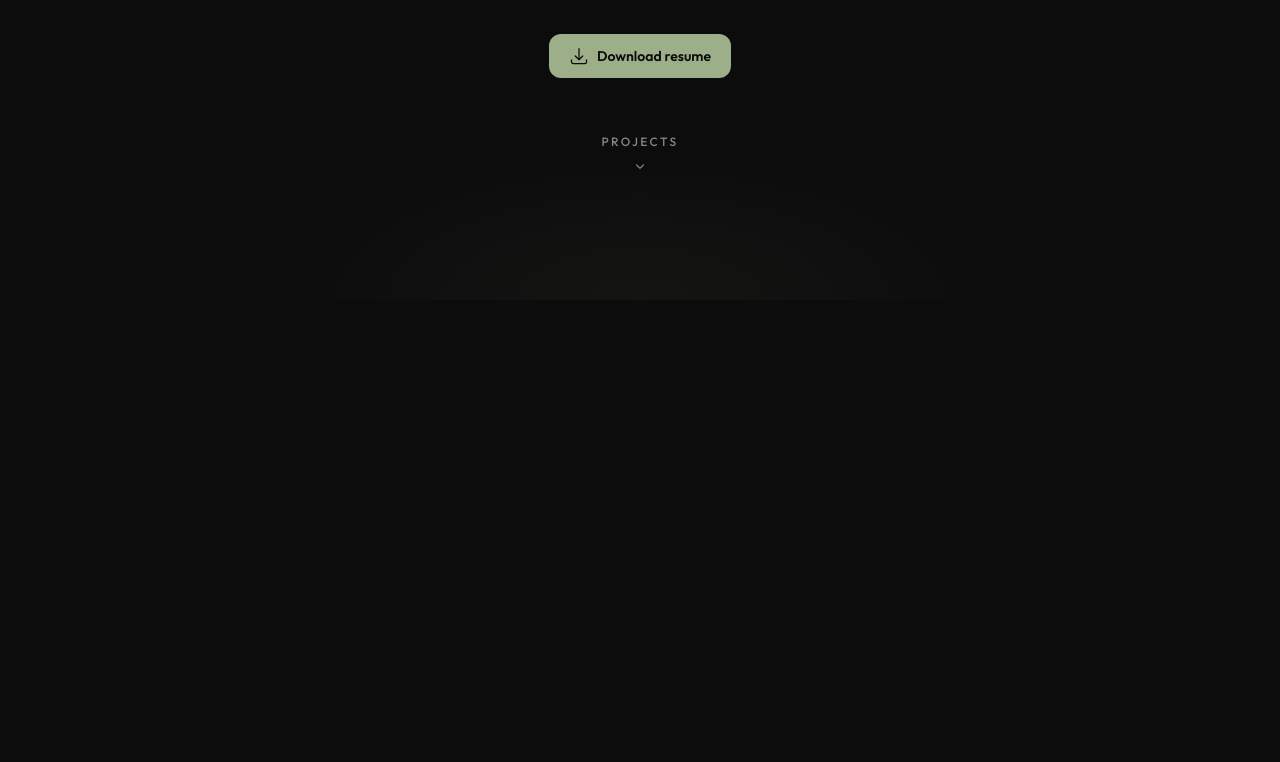
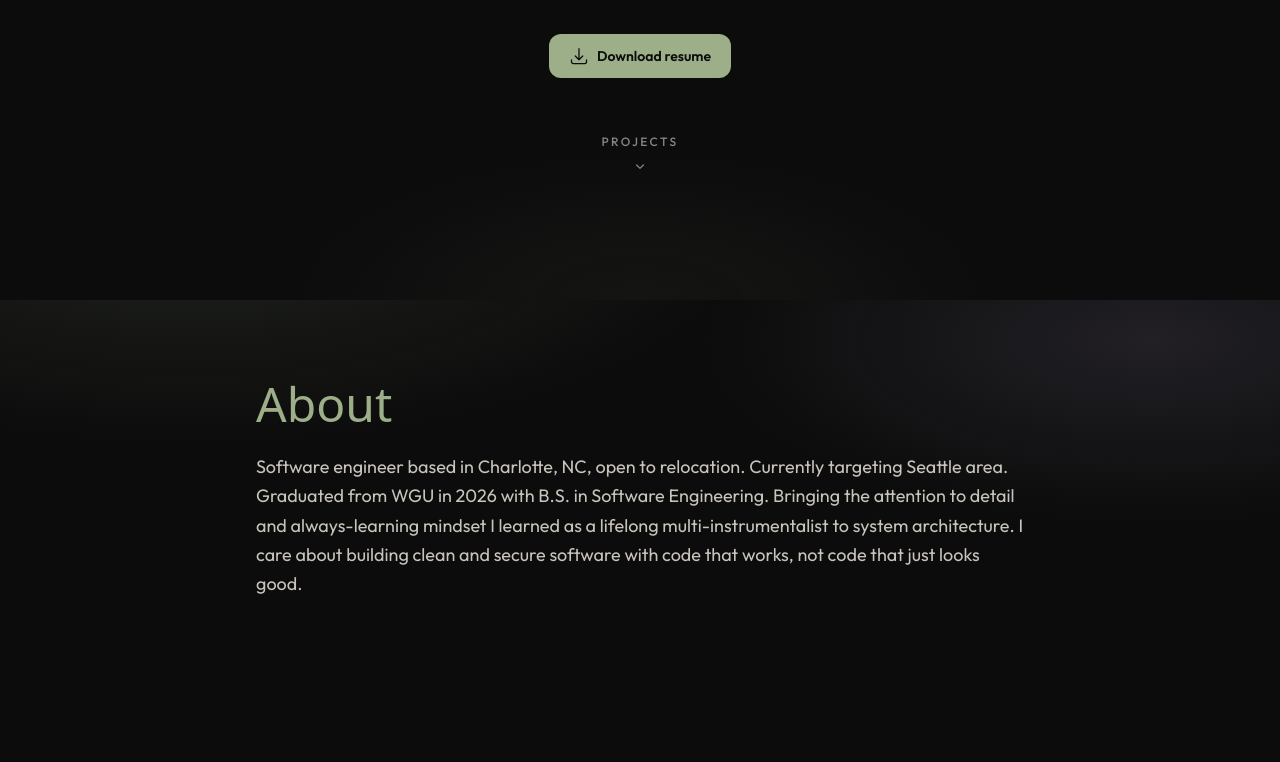
Before and after one commit to kdnth/project-portfolio, a Vue app: page / in a window 1280 px wide. Shown: the part 500-1262 px from the top of the page. Before the commit the page ends 800 px from the top, so only its background shows below. Built offline with nearby package versions, Linux system fonts and the light colour scheme; a web font is replaced by a local one.

Commit message:
feat: home view with hero, about, projects, and footer

```diff
--- a/src/HomeView.vue
+++ b/src/HomeView.vue
@@ -1,7 +1,17 @@
 <script setup lang="ts">
+import AboutSection from '@/components/AboutSection.vue'
 import HomeHero from '@/components/HomeHero.vue'
+import ProjectsSection from '@/components/ProjectsSection.vue'
+import SiteFooter from '@/components/SiteFooter.vue'
 </script>
 
 <template>
-  <HomeHero />
+  <div class="flex min-h-screen flex-col">
+    <HomeHero />
+    <main class="flex-1">
+      <AboutSection />
+      <ProjectsSection />
+    </main>
+    <SiteFooter />
+  </div>
 </template>
```
